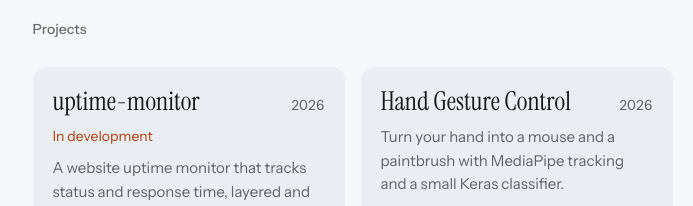
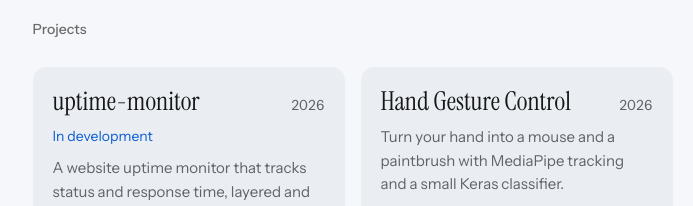
Before and after one commit to kdenver14/personal-portfolio, a Next.js app: page / in a window 1280 px wide. Shown: the part 1000-1206 px from the top of the page, without its empty margins (280-973 px from the left). Built offline with nearby package versions, Linux system fonts and the light colour scheme.

Commit message:
style: show "In development" in the site blue instead of orange
Co-Authored-By: Claude Opus 5.5 <noreply@anthropic.com>

```diff
--- a/src/app/globals.css
+++ b/src/app/globals.css
@@ -15,7 +15,6 @@
   --color-panel: #eaeef3;
   --color-panel-hover: #e1e6ed;
   --color-blue: #0a5bd3;
-  --color-orange: #a83f08;
 
   --font-sans: var(--font-instrument-sans), "Helvetica Neue", Arial, sans-serif;
   --font-serif: var(--font-instrument-serif), Georgia, serif;
@@ -229,7 +228,7 @@
 
   .status-preview {
     font-size: 0.875rem;
-    color: var(--color-orange);
+    color: var(--color-blue);
   }
 
   .tags {
```
